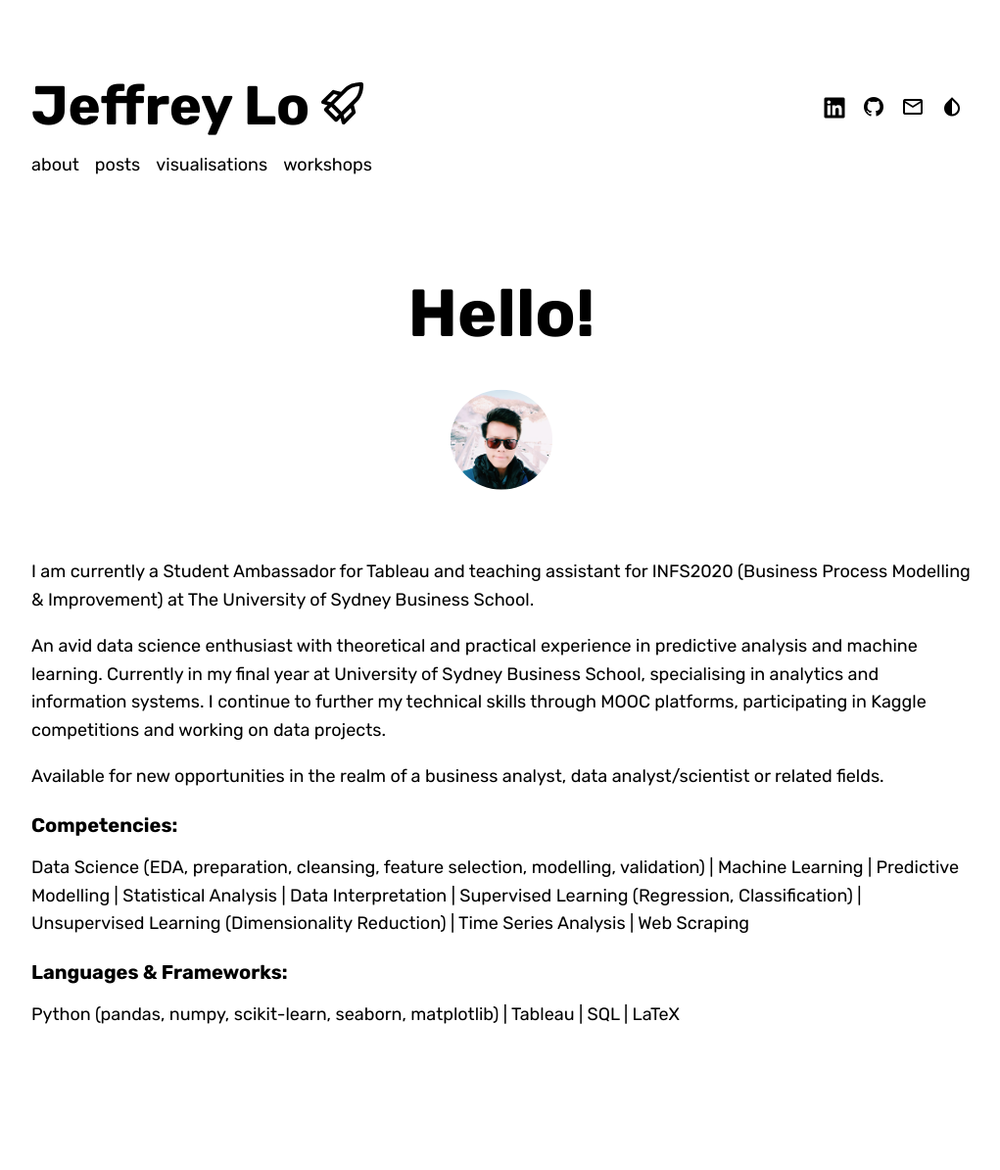
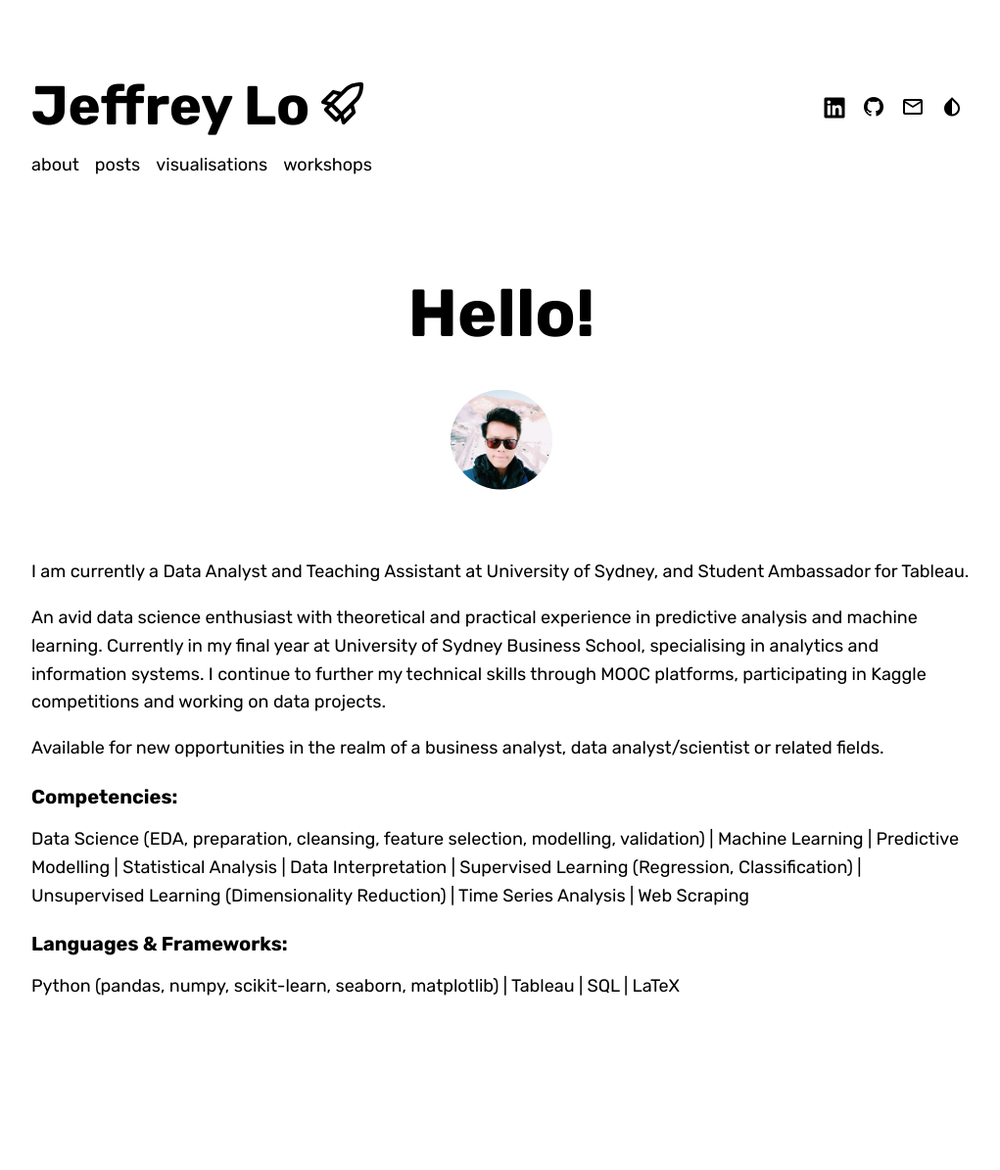
Before and after one commit to jeffreycklo/jeffreycklo.github.io, a Jekyll site: the page built from about.md, in a window 1280 px wide. Shown: the whole page at 98% size, without its empty margins (128-1149 px from the left). Built offline with Jekyll 4.4.1, drawn with Linux system fonts in a browser that asks for light colours; nearby versions of some CDN libraries; some web fonts are replaced; after the commit the page ends 1165 px from its top, so only the background shows below that.

Commit message:
Update about.md

```diff
--- a/about.md
+++ b/about.md
@@ -19,7 +19,7 @@ redirect_from: "/"
 
 {% include page/title.html title=page.title subtitle=page_subtitle %}
 
-I am currently a Student Ambassador for Tableau and teaching assistant for INFS2020 (Business Process Modelling & Improvement) at The University of Sydney Business School.
+I am currently a Data Analyst and Teaching Assistant at University of Sydney, and Student Ambassador for Tableau.
 
 An avid data science enthusiast with theoretical and practical experience in predictive analysis and machine learning. Currently in my final year at University of Sydney Business School, specialising in analytics and information systems. I continue to further my technical skills through MOOC platforms, participating in Kaggle competitions and working on data projects.
 
```
